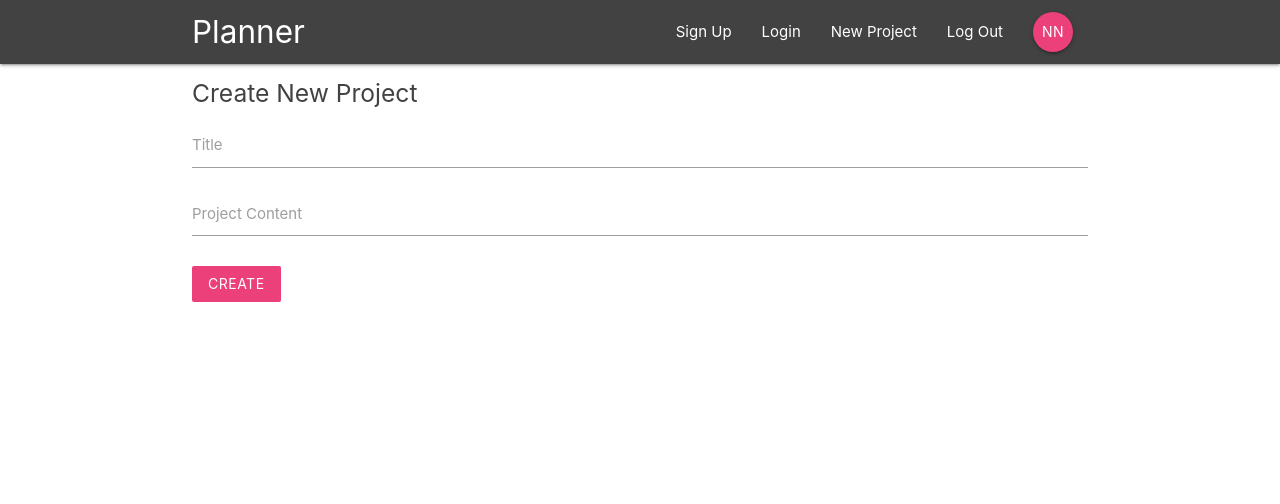
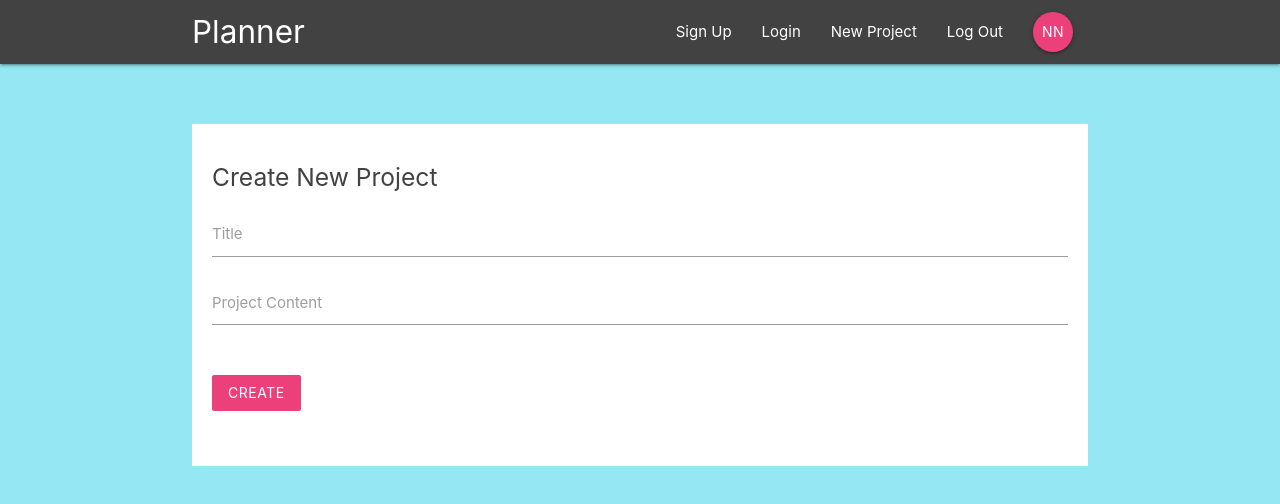
Before and after one commit to strobosaur/project-planner, a React (Create React App) app: page /create in a window 1280 px wide. Shown: the top 504 px of the page. Built offline with nearby package versions, Linux system fonts and the light colour scheme.

Commit message:
Navbar routing & basic form styling

```diff
--- a/src/components/layout/SignedInLinks.js
+++ b/src/components/layout/SignedInLinks.js
@@ -4,7 +4,7 @@
 const SignedInLinks = () => {
   return (
     <ul className="right">
-      <li><NavLink to="/">New Project</NavLink></li>
+      <li><NavLink to="/create">New Project</NavLink></li>
       <li><NavLink to="/">Log Out</NavLink></li>
       <li><NavLink to="/" className='btn btn-floating pink lighten-1'>NN</NavLink></li>
     </ul>
--- a/src/components/layout/SignedOutLinks.js
+++ b/src/components/layout/SignedOutLinks.js
@@ -4,8 +4,8 @@
 const SignedOutLinks = () => {
   return (
     <ul className="right">
-      <li><NavLink to="/">Sign Up</NavLink></li>
-      <li><NavLink to="/">Login</NavLink></li>
+      <li><NavLink to="/signup">Sign Up</NavLink></li>
+      <li><NavLink to="/signin">Login</NavLink></li>
     </ul>
    );
 }
--- a/src/index.css
+++ b/src/index.css
@@ -1,3 +1,12 @@
+:root {
+  --bgcolor01: #95e8f3;
+  --deco01: #ec407a;
+}
+
+html {
+  min-height: 100%;
+}
+
 body {
   margin: 0;
   font-family: -apple-system, BlinkMacSystemFont, 'Segoe UI', 'Roboto', 'Oxygen',
@@ -5,9 +14,26 @@
     sans-serif;
   -webkit-font-smoothing: antialiased;
   -moz-osx-font-smoothing: grayscale;
+  min-height: 100%;
+  background-color: var(--bgcolor01);
 }
 
 code {
   font-family: source-code-pro, Menlo, Monaco, Consolas, 'Courier New',
     monospace;
 }
+
+form {
+  padding: 20px;
+  margin-top: 60px;
+}
+form button, form h5 {
+  margin: 20px 0;
+}
+input[type=text]:not(.browser-default):focus:not([readonly]),
+input[type=email]:not(.browser-default):focus:not([readonly]),
+input[type=password]:not(.browser-default):focus:not([readonly]),
+textarea.materialize-textarea:focus:not([readonly]) {
+  border-color: var(--deco01);
+  box-shadow: none;
+}
```
